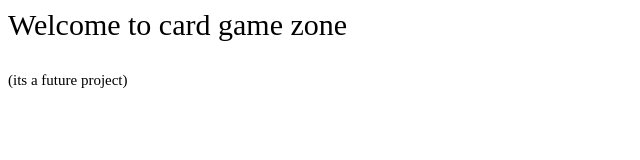
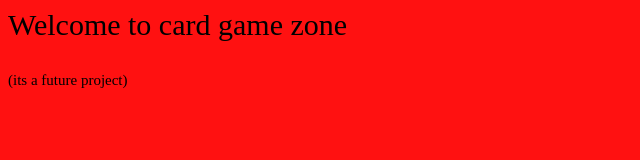
Before and after one commit to theernis/cards, a plain HTML site: page index.html in a window 1280 px wide. Shown: the whole page, without its empty margins (0-640 px from the left). Drawn offline with Linux system fonts and the light colour scheme.

Commit message:
Update index.html

```diff
--- a/index.html
+++ b/index.html
@@ -1,7 +1,7 @@
 <html>
   <head><title>Lets play cards</title></head>
 
-  <body bgcolor="#ffffff">
+  <body bgcolor="#ff1111">
     <p style="font-size:30px">Welcome to card game zone</p>
     <p style="font-size:15px">(its a future project)</p>
   </body>
```
